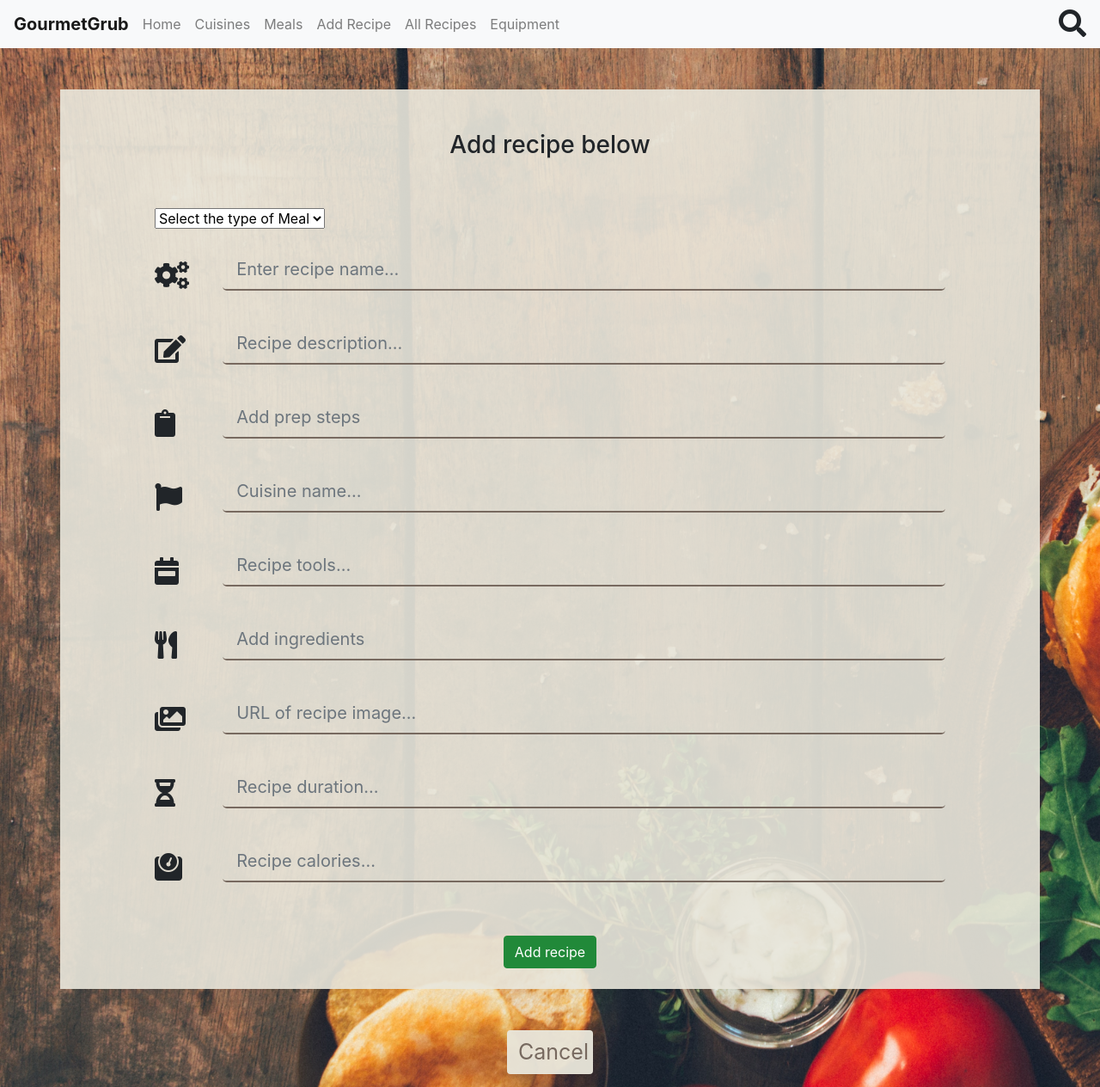
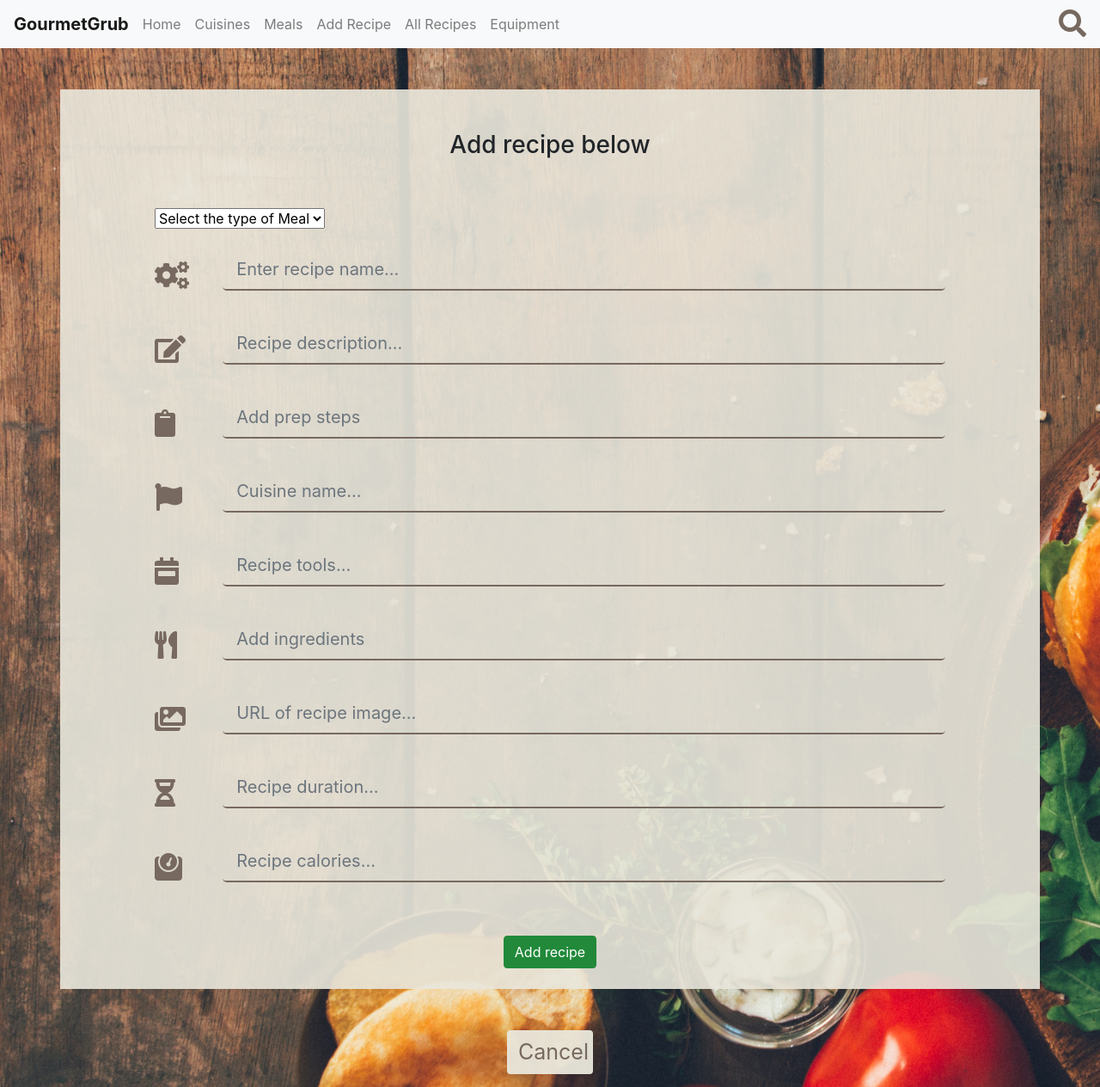
Before and after one commit to brianscan14/Gourmet_Grub, a Flask app: page /add_recipe in a window 1280 px wide. Shown: the top 1264 px of the page at 86% size. Run offline with Flask 2, Linux system fonts and the light colour scheme; data that the repository does not hold is empty; some libraries are stand-ins or nearby versions.

Commit message:
chaning fav icons to the brown colour from scheme

```diff
--- a/static/css/style.css
+++ b/static/css/style.css
@@ -201,6 +201,10 @@ input[type="text"].nav-search-form::-moz-placeholder {
     transition: 0.5s;
     transition: ease-in-out;
     transition-duration: 0.5s;
+}
+
+.fas {
+    color: #77695F;
 }
 
 /* Index page */
```
